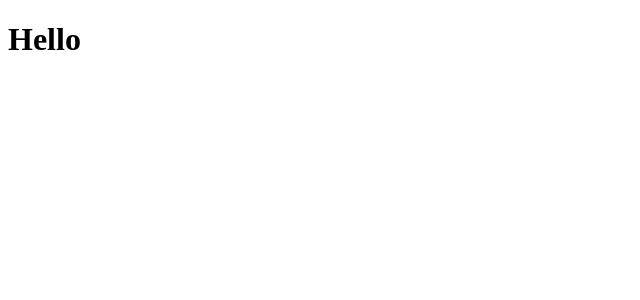
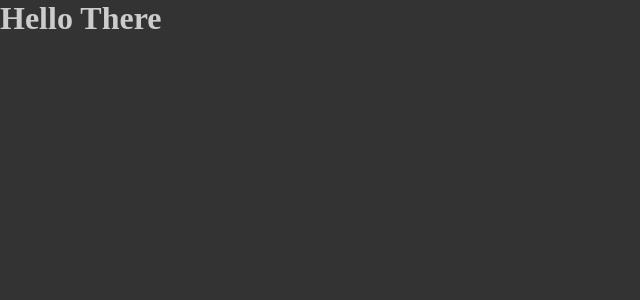
Before and after one commit to SitaGomes/github-explorer-ignite, a React app: page / in a window 1280 px wide. Shown: the top 300 px of the page, without its empty margins (0-640 px from the left). Built offline with nearby package versions, Linux system fonts and the light colour scheme.

Commit message:
Add: Sass Loader

```diff
--- a/src/App.jsx
+++ b/src/App.jsx
@@ -1,4 +1,4 @@
 
 export function App () {
-    return <h1>Hello </h1>;
+    return <h1>Hello There</h1>;
 }
--- a/src/index.jsx
+++ b/src/index.jsx
@@ -1,4 +1,5 @@
 import {render} from "react-dom";
 import {App} from './App'
+import './styles/global.scss'
 
 render(<App />, document.getElementById('root'))
--- /dev/null
+++ b/src/styles/global.scss
@@ -0,0 +1,10 @@
+* {
+    padding: 0;
+    margin: 0;
+    box-sizing: border-box;
+}
+
+body{
+    background-color: #333333;
+    color: #ccc;
+}
--- a/webpack.config.js
+++ b/webpack.config.js
@@ -1,8 +1,10 @@
 const path = require('path');
 const HtmlWebpackPlugin = require('html-webpack-plugin');
+const isDevelopment = process.env.NODE_ENV !== 'production'; //If not production, than it's true
 
 module.exports = {
-    mode: 'development',
+    mode: isDevelopment ? 'development' : 'production',
+    devtool: isDevelopment ? 'eval-source-map' : 'source-map',
     entry: path.resolve(__dirname, 'src', 'index.jsx'),
     output: {
         path: path.resolve(__dirname, 'dist'),
@@ -25,6 +27,11 @@ module.exports = {
                 test: /\.jsx$/,
                 exclude: /node_modules/,
                 use: 'babel-loader'
+            },
+            {
+                test: /\.scss$/,
+                exclude: /node_modules/,
+                use: ['style-loader', 'css-loader', 'sass-loader']
             }
         ]
     }
```
Also changed, not shown: package.json (+9 -0 lines), 4 other files (tests, documents, lock files or other folders).
